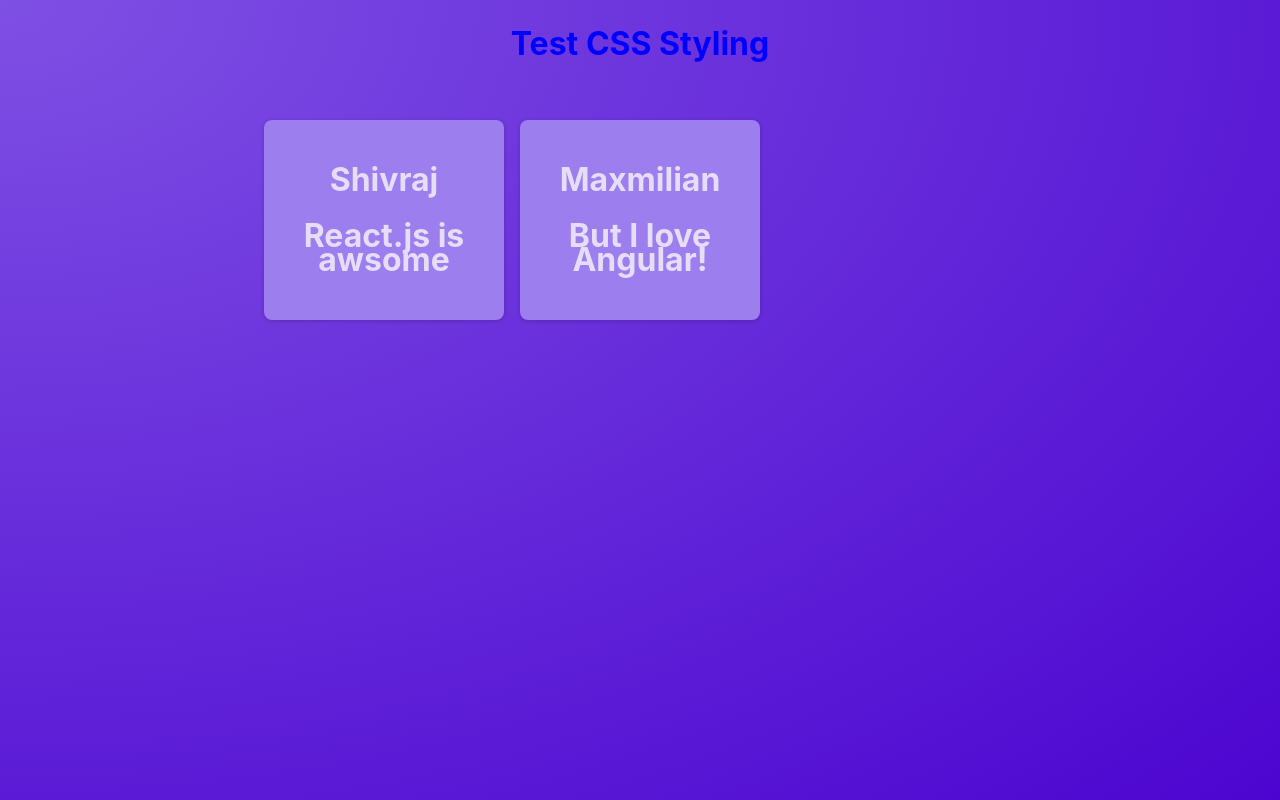
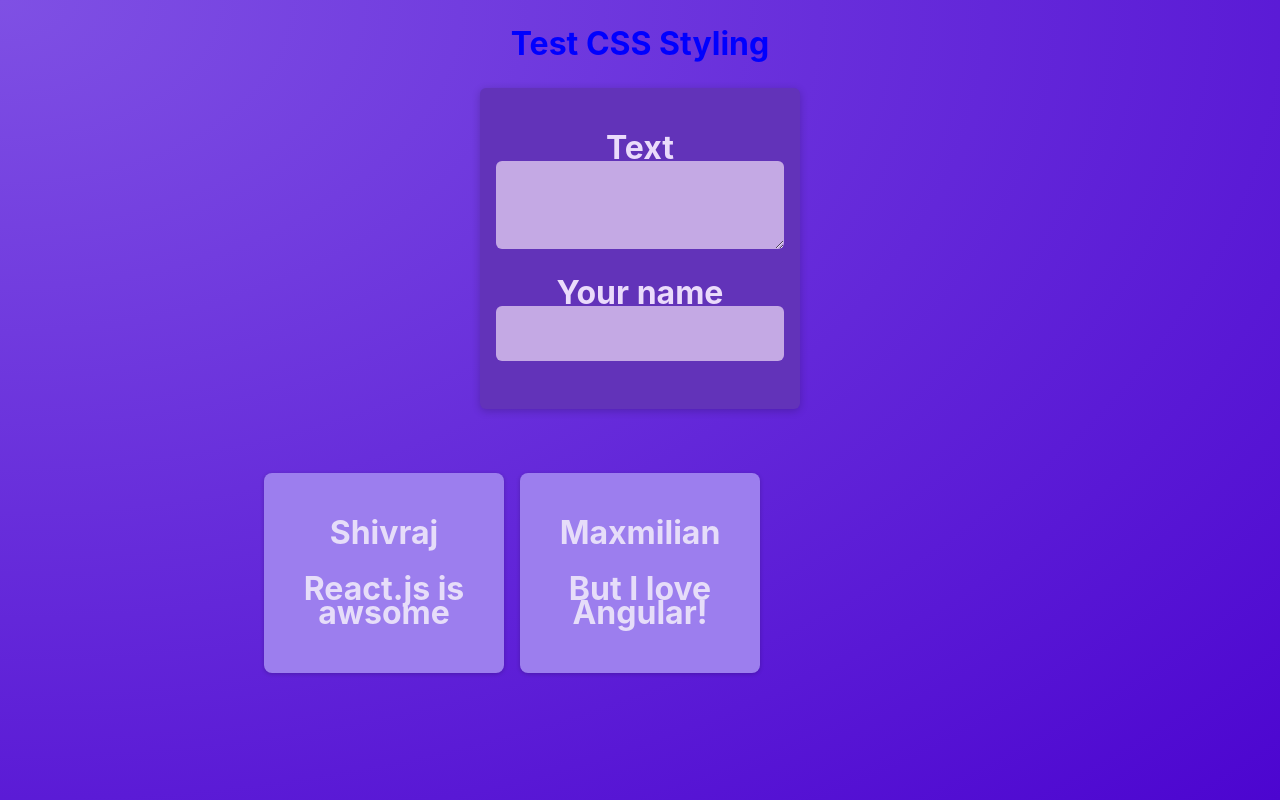
Before and after one commit to shivrajpro/react-refresher-2023, a React (Vite) app: page / in a window 1280 px wide. Built offline with nearby package versions, Linux system fonts and the light colour scheme.

Commit message:
working with state

```diff
--- /dev/null
+++ b/src/components/NewPost.jsx
@@ -0,0 +1,25 @@
+import { useState } from 'react';
+import classes from './NewPost.module.css';
+
+function NewPost() {
+    const [enteredBody, setEnteredBody] = useState('');
+
+    function changeBodyHandler(evt) {
+        setEnteredBody(evt.target.value);
+    }
+
+  return (
+    <form className={classes.form}>
+      <p>
+        <label htmlFor="body">Text</label>
+        <textarea id="body" required rows={3} onChange={changeBodyHandler} />
+      </p>
+      <p>
+        <label htmlFor="name">Your name</label>
+        <input type="text" id="name" required />
+      </p>
+    </form>
+  );
+}
+
+export default NewPost;
--- /dev/null
+++ b/src/components/NewPost.module.css
@@ -0,0 +1,55 @@
+.form {
+  background-color: #6233b9;
+  padding: 1rem;
+  width: 20rem;
+  margin: 2rem auto;
+  border-radius: 6px;
+  box-shadow: 0 2px 8px rgba(0, 0, 0, 0.2);
+}
+
+.form label {
+  display: block;
+  margin-bottom: 0.05rem;
+  color: #eadbfb;
+  font-weight: bold;
+}
+
+.form input,
+.form textarea {
+  display: block;
+  width: 100%;
+  font: inherit;
+  padding: 0.5rem;
+  border-radius: 6px;
+  border: none;
+  background-color: #c4a9e4;
+  color: #28262c;
+}
+
+.actions {
+  display: flex;
+  justify-content: flex-end;
+  gap: 0.5rem;
+}
+
+.actions button {
+  cursor: pointer;
+  font: inherit;
+  padding: 0.5rem 1.5rem;
+  border: none;
+  border-radius: 4px;
+  background-color: #34036c;
+  color: #e5d5f7;
+}
+
+.actions button:hover {
+  background-color: #23014a;
+}
+
+.actions button[type="button"] {
+  background-color: transparent;
+}
+
+.actions button[type="button"]:hover {
+  color: #d1bee6;
+}
--- a/src/components/PostsList.jsx
+++ b/src/components/PostsList.jsx
@@ -1,12 +1,16 @@
+import NewPost from "./NewPost";
 import Post from "./Post";
 import classes from "./PostsList.module.css"
 
 function PostsLIst(props) {
   return (
+    <>
+    <NewPost/>
     <ul className={classes.posts} >
       <Post author="Shivraj" body="React.js is awsome" />
       <Post author="Maxmilian" body="But I love Angular!" />
     </ul>
+    </>
   );
 }
 
```
